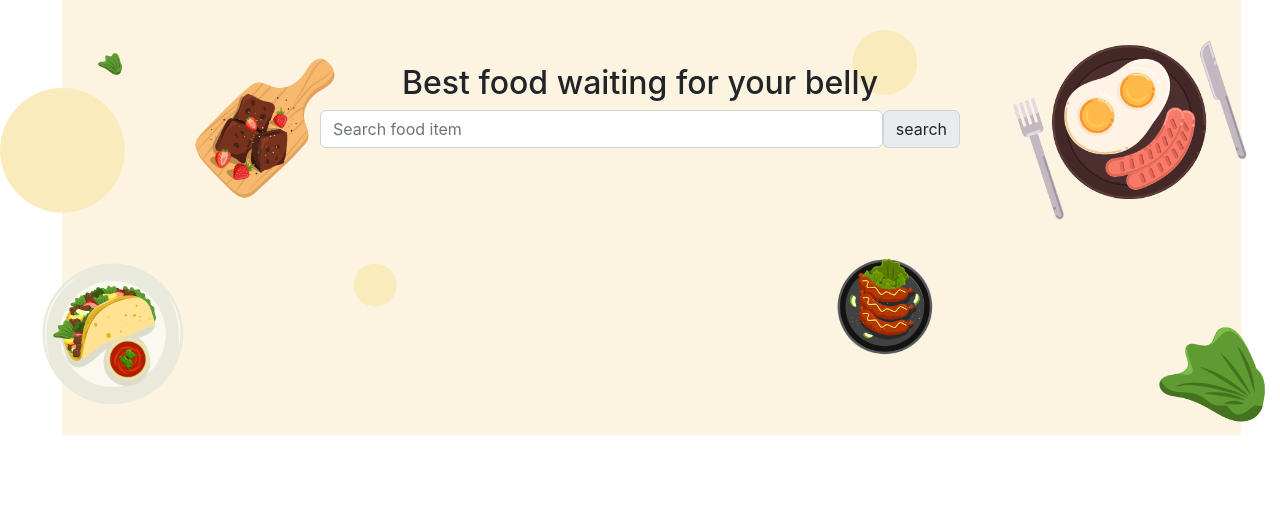
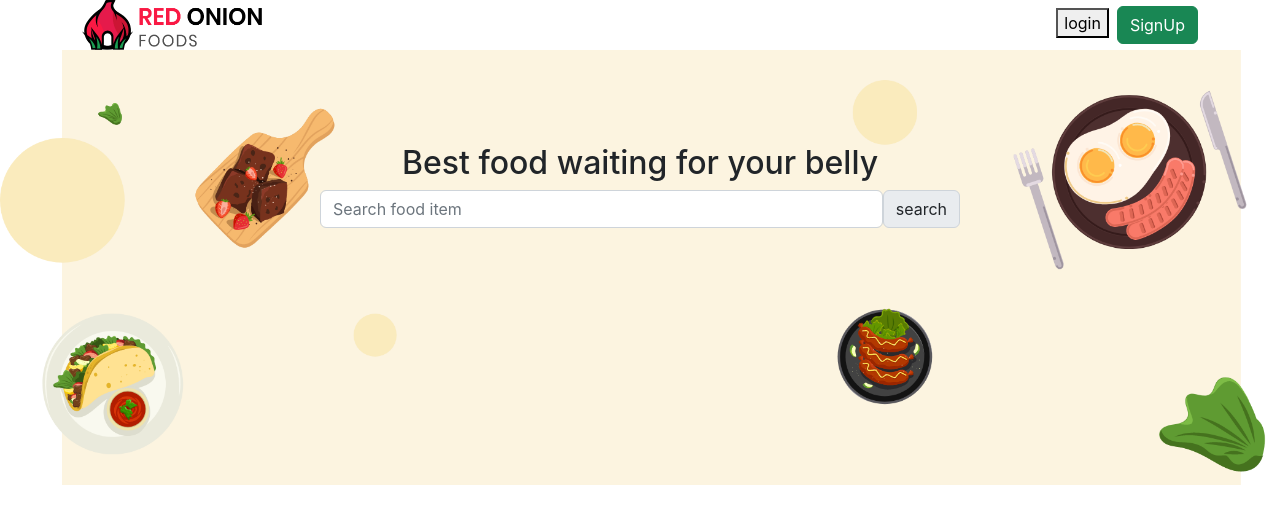
Before and after one commit to aktaruzzaman-shaon/resturant, a React (Create React App) app: page / in a window 1280 px wide. Shown: the top 524 px of the page. Built offline with nearby package versions, Linux system fonts and the light colour scheme.

Commit message:
initialize header

```diff
--- a/package.json
+++ b/package.json
@@ -6,7 +6,9 @@
     "@testing-library/jest-dom": "^5.16.5",
     "@testing-library/react": "^13.4.0",
     "@testing-library/user-event": "^13.5.0",
+    "bootstrap": "^5.2.3",
     "react": "^18.2.0",
+    "react-bootstrap": "^2.6.0",
     "react-dom": "^18.2.0",
     "react-scripts": "5.0.1",
     "web-vitals": "^2.1.4"
--- a/src/App.js
+++ b/src/App.js
@@ -1,11 +1,16 @@
-import logo from './logo.svg';
+
 import './App.css';
 import Banner from '../src/Component/Banner/Banner'
+import Header from './Component/Shared/Header/Header';
+
+
 
 function App() {
   return (
     <div className="App">
+      <Header></Header>
       <Banner></Banner>
+
     </div>
   );
 }
--- a/src/Component/Banner/Banner.css
+++ b/src/Component/Banner/Banner.css
@@ -1,8 +1,5 @@
-.img-container{
+
+.banner-content-container {
     position: absolute;
+    top: 18vh;
 }
-
-.banner-content-container{
-    position: relative;
-    top: 8vh;
-}
--- /dev/null
+++ b/src/Component/Shared/Header/Header.css
@@ -0,0 +1,14 @@
+.header-logo{
+    float: left;
+}
+.header-logo img{
+    width: 180px;
+    height: 50px;
+}
+.header-login{
+    float: right;
+}
+.header-login button{
+
+
+}
--- /dev/null
+++ b/src/Component/Shared/Header/Header.js
@@ -0,0 +1,19 @@
+import React from 'react';
+import './Header.css'
+import logo from '../../../images/logo2.png'
+
+const Header = () => {
+    return (
+        <div className='container'>
+            <div className='header-logo'>
+                <img src={logo} alt="" />
+            </div>
+            <div className='header-login'>
+                <button className='m-2' type='login'>login</button>
+                <button className='m-2' type="button" class="btn btn-success">SignUp</button>
+            </div>
+        </div>
+    );
+};
+
+export default Header;
```
Also changed, not shown: 1 other file (tests, documents, lock files or other folders).
